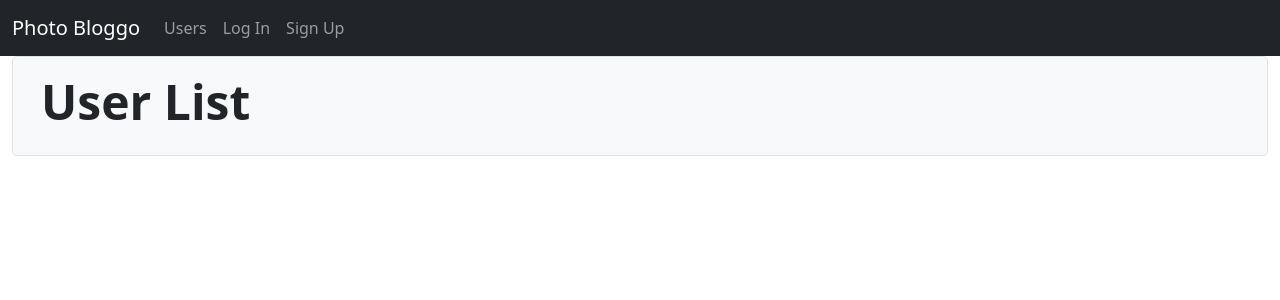
After one commit to nonwaves/photo_blog, a Django app: page /users/ in a window 1280 px wide. The commit adds this page. Shown: the top 300 px of the page. Run offline with Django 3.2, Linux system fonts and the light colour scheme; some libraries are stand-ins or nearby versions.

Commit message:
Update 9.29.21
Just some basic template styling changes.

```diff
--- a/photo_blog/urls.py
+++ b/photo_blog/urls.py
@@ -23,5 +23,6 @@ urlpatterns = [
     path('', views.HomePage.as_view(), name='home'),
     path('accounts/', include('accounts.urls')),
     path('accounts/',include('django.contrib.auth.urls')),
-    path('loggedout/', views.LogOutPage.as_view(), name='loggedout')
+    path('loggedout/', views.LogOutPage.as_view(), name='loggedout'),
+    path('users/', include('users.urls', namespace="users")),
 ]
--- a/templates/base.html
+++ b/templates/base.html
@@ -23,11 +23,11 @@
         <div class="navbar-nav">
           {% if user.is_authenticated %}
             <a class="nav-link" href="#">Create Post</a>
-            <a class="nav-link" href="#">Users</a>
+            <a class="nav-link" href="{% url 'users:profiles' %}">Users</a>
             <a class="nav-link" href="#">Messaging</a>
             <a class="nav-link" href="{% url 'accounts:logout' %}">Log Out</a>
           {% else %}
-            <a class="nav-link" href="#">Users</a>
+            <a class="nav-link" href="{% url 'users:profiles' %}">Users</a>
             <a class="nav-link" href="{% url 'accounts:login' %}">Log In</a>
             <a class="nav-link" href="{% url 'accounts:signup' %}">Sign Up</a>
           {% endif %}
--- /dev/null
+++ b/users/templates/users/profiles.html
@@ -0,0 +1,10 @@
+{% extends 'base.html' %}
+{% block content %}
+<div class="container-fluid">
+    <div class="p-3 mb-2 bg-light border rounded-3">
+        <div class="container-fluid py-6">
+        <h1 class="display-5 fw-bold">User List</h1>
+        </div>
+    </div>
+</div>
+{% endblock content %}
--- /dev/null
+++ b/users/urls.py
@@ -0,0 +1,9 @@
+from django.urls import path
+
+from . import views
+
+app_name = 'users'
+
+urlpatterns = [
+    path('', views.profiles, name='profiles'),
+]
--- a/users/views.py
+++ b/users/views.py
@@ -1,3 +1,6 @@
 from django.shortcuts import render
 
 # Create your views here.
+
+def profiles(request):
+    return render(request,'users/profiles.html')
```
Also changed, not shown: accounts/templates/accounts/login.html (+7 -3 lines), accounts/templates/accounts/signup.html (+6 -3 lines), templates/index.html (+8 -5 lines).
